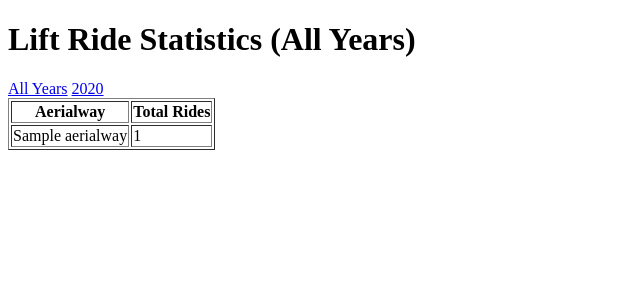
After one commit to solorisx/SkiDashboard, a Django app: page /liftrides/all/ in a window 1280 px wide. The commit adds this page. Shown: the top 300 px of the page, without its empty margins (0-640 px from the left). Run offline with Django 5.2, Linux system fonts and the light colour scheme; a user stored in the database is signed in; tables that the repository leaves empty hold one stand-in row (values such as "Sample post"); parts of the project's set-up code (start-up, migrations or seed data) failed here and were passed over.

Commit message:
feat: add lift ride statistics view and templates; implement filtering by year and display total rides per aerialway

```diff
--- a/SkiingDashboard/core/activity_parser.py
+++ b/SkiingDashboard/core/activity_parser.py
@@ -527,6 +527,8 @@ def split_activity(activity: Activity, activity_streams: dict):
             "total_distance": dist[l] - dist[k],
             "total_ascent": np.sum(lap_diffs[lap_diffs > 0]),
             "total_descent": np.sum(np.abs(lap_diffs[lap_diffs < 0])),
+            "start_index_stream": k,
+            "end_index_stream": l,
         }
         logger.debug(lap_data)
         Lap.objects.update_or_create(lap_index=i+1, activity=activity, defaults=lap_data)
@@ -585,7 +587,7 @@ def parse_strava_activity(user, activity_id, update=False):
     lat, lon = activity_streams["latlng"].data[0]
     start_point = Point(lon, lat)
     activity_laps = load_activity_laps(user, activity_id)
-    start_lift = get_closest_aerialway(start_point, in_ski_area=True, max_distance=5000)
+    start_lift = get_closest_aerialway(start_point, in_ski_area=True, max_distance=2000)
     if start_lift:
         logger.debug(f"Found start lift: {start_lift.name}")
         skiarea = SkiArea.objects.filter(ways=start_lift.way).first()
--- a/SkiingDashboard/urls.py
+++ b/SkiingDashboard/urls.py
@@ -28,4 +28,8 @@ urlpatterns = [
     path("activities/<int:activity_id>/reprocess/", views.reprocess_activity, name="reprocess_activity"),
     path("sync_strava/", views.sync_strava, name="sync_strava"),
     path("reprocess_all/", views.sync_reprocess_all, name="reprocess_all"),
+    path("liftrides/all/", views.lift_ride_list, name="lift_ride_list_all"),
+    path("liftrides/<int:year>/", views.lift_ride_list, name="lift_ride_list_year"),
+
+    #path("admin/sync_osm/", views.sync_osm, name="sync_osm"),
 ]
--- a/SkiingDashboardApp/templates/activities/activity_detail.html
+++ b/SkiingDashboardApp/templates/activities/activity_detail.html
@@ -1,10 +1,11 @@
+{% load custom_filters %}
 {% block content %}
     <h1>{{ activity.name }} - {{ activity.timestamp }}</h1>
 
     <h2>Laps</h2>
     <ul>
         {% for lap in laps %}
-            <li>Lap {{ lap.lap_index }} - Distance: {{ lap.total_distance }}m</li>
+            <li>Lap {{ lap.lap_index }} - Distance: {{ lap.total_distance|round_to:2 }}m</li>
         {% empty %}
             <li>No laps recorded</li>
         {% endfor %}
--- /dev/null
+++ b/SkiingDashboardApp/templates/liftrides/statistics.html
@@ -0,0 +1,41 @@
+<!DOCTYPE html>
+<html lang="en">
+<head>
+    <meta charset="UTF-8">
+    <meta name="viewport" content="width=device-width, initial-scale=1.0">
+    <title>Lift Rides Statistics</title>
+</head>
+<body>
+    <h1>Lift Ride Statistics {% if selected_year %} for {{ selected_year }} {% else %} (All Years) {% endif %}</h1>
+
+    <!-- Year Navigation -->
+    <nav>
+        <a href="{% url 'lift_ride_list_all' %}">All Years</a>
+        {% for year in years %}
+            <a href="{% url 'lift_ride_list_year' year=year %}">{{ year }}</a>
+        {% endfor %}
+    </nav>
+
+    <!-- Lift Ride Statistics Table -->
+    <table border="1">
+        <thead>
+            <tr>
+                <th>Aerialway</th>
+                <th>Total Rides</th>
+            </tr>
+        </thead>
+        <tbody>
+            {% for lift in lift_stats %}
+                <tr>
+                    <td>{{ lift.aerialway__name }}</td>
+                    <td>{{ lift.total_rides }}</td>
+                </tr>
+            {% empty %}
+                <tr>
+                    <td colspan="5">No data available.</td>
+                </tr>
+            {% endfor %}
+        </tbody>
+    </table>
+</body>
+</html>
--- a/SkiingDashboardApp/views.py
+++ b/SkiingDashboardApp/views.py
@@ -1,4 +1,5 @@
 from django.shortcuts import render, get_object_or_404
+from django.db.models import Count, Avg, Min, Max, F
 from django.http import HttpResponse
 from .models import Activity, LiftRide
 from SkiingDashboard.core.activity_parser import parse_strava_activity, parse_strava_activities
@@ -49,3 +50,26 @@ def sync_reprocess_all(request):
         return HttpResponse("Strava activities synced and reprocessed.")
     except Exception as e:
         return HttpResponse(f"Error syncing Strava activities: {e}")
+
+def lift_ride_list(request, year=None):
+    """Show all lift rides."""
+
+    years = set(LiftRide.objects.dates("lap__activity__timestamp", "year", order="DESC"))
+    years = [y.year for y in years]
+    years.sort(reverse=True)
+
+    rides = LiftRide.objects.filter(lap__activity__user=request.user)
+    if year:
+        rides = rides.filter(lap__activity__timestamp__year=year)
+
+    lift_stats = rides.values('aerialway__name').annotate(
+        total_rides=Count('id'),
+    ).order_by('-total_rides')
+
+    context = {
+        'lift_stats': lift_stats,
+        'selected_year': year,
+        'years': years
+    }
+
+    return render(request, "liftrides/statistics.html", context)
```
Also changed, not shown: SkiingDashboardApp/migrations/0023_piste_geom_pistesegment.py (added).
